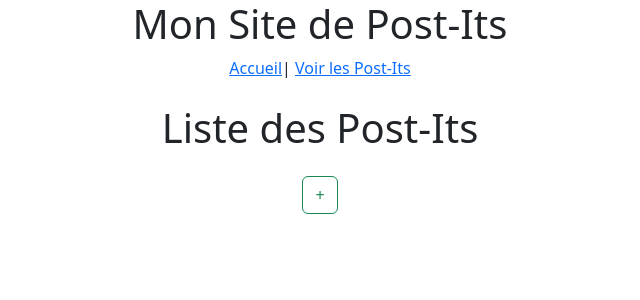
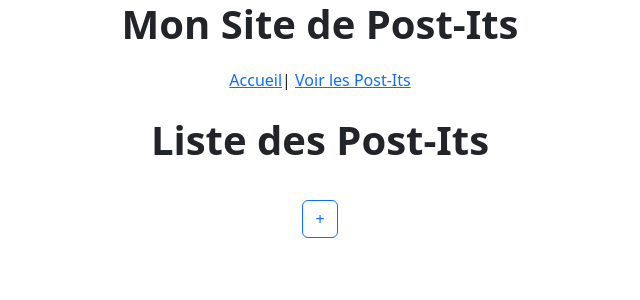
Before and after one commit to georgesmookherjee/postit_project, a Flask app: page /postits in a window 1280 px wide. Shown: the top 300 px of the page, without its empty margins (320-960 px from the left). Run offline with Flask 3, Linux system fonts and the light colour scheme.

Commit message:
quelques petites modifications frontend

```diff
--- a/app/templates/base.html
+++ b/app/templates/base.html
@@ -6,7 +6,6 @@
     <title>{% block title %}Mon site de Post-Its{% endblock %}</title>
     <link href="https://cdn.jsdelivr.net/npm/bootstrap@5.3.0/dist/css/bootstrap.min.css" rel="stylesheet">
     <link rel="stylesheet" href="{{ url_for('static', filename='style.css') }}">
-    <link href="https://cdn.jsdelivr.net/npm/bootstrap@5.3.0/dist/css/bootstrap.min.css" rel="stylesheet">
     <link rel="icon" href="{{ url_for('static', filename='favicon.ico') }}">
 
 </head>
@@ -21,7 +20,6 @@
     <main>
         {% block content %}{% endblock %}
     </main>
-    <!-- <script src="{{ url_for('static', filename='postits.js') }}"></script> -->
     <script src="{{ url_for('static', filename='js/utils.js') }}"></script>
     <script src="{{ url_for('static', filename='js/add_postit.js') }}"></script>
     <script src="{{ url_for('static', filename='js/delete_postit.js') }}"></script>
--- a/app/templates/postits.html
+++ b/app/templates/postits.html
@@ -9,19 +9,19 @@
         {% for postit in postits|sort(attribute='id') %}
         <div class="col-md-4">
             <div class="card postit p-3 mb-3 " data-id="{{ postit.id }}">
-                <input type="text" class="postit-title editable titre" value="{{ postit.titre }}" />
+                <input type="text" class="postit-title editable titre" value="{{ postit.titre }}"/>
                 <textarea class="postit-content editable contenu form-control mt-2">{{ postit.contenu }}</textarea>
                 <small class="text-muted">Créé le : {{ postit.date_creation }}</small>
                 <div class="d-flex justify-content-between mt-2">
-                    <button class="btn btn-outline-primary modifier-postit">Modifier</button>
-                    <button class="btn btn-outline-danger supprimer-postit">Supprimer</button>
+                    <button class="btn btn-outline-success modifier-postit">ok</button>
+                    <button class="btn btn-outline-danger supprimer-postit"> Supprimer </button>
                 </div>
             </div>
         </div>
         {% endfor %}
     </div>
     <div class="text-center mt-3">
-        <button id="add-postit" class="btn btn-outline-success">+</button>
+        <button id="add-postit" class="btn btn-outline-primary">+</button>
     </div>
 </div>
 
```
